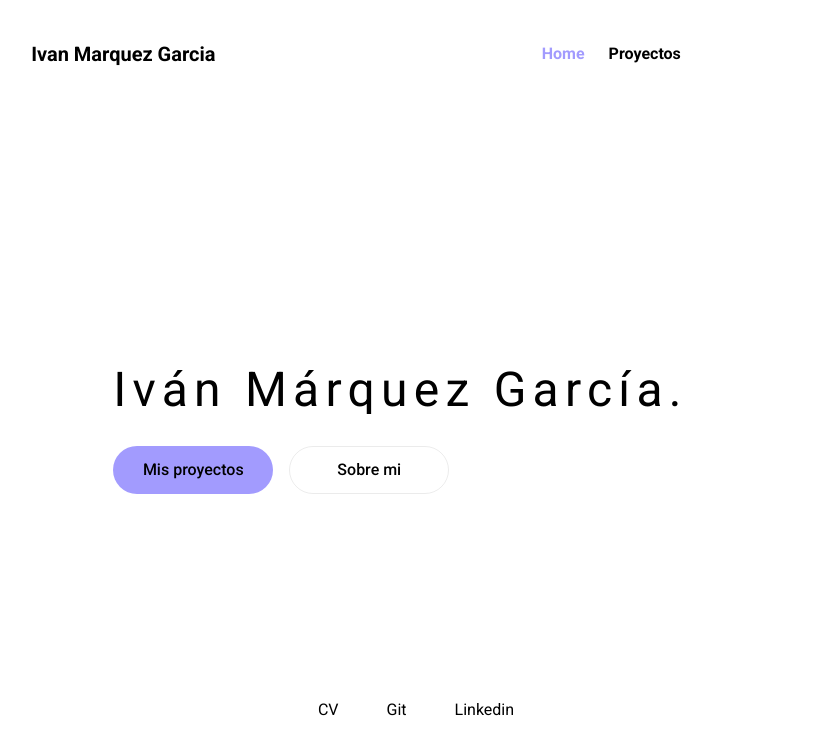
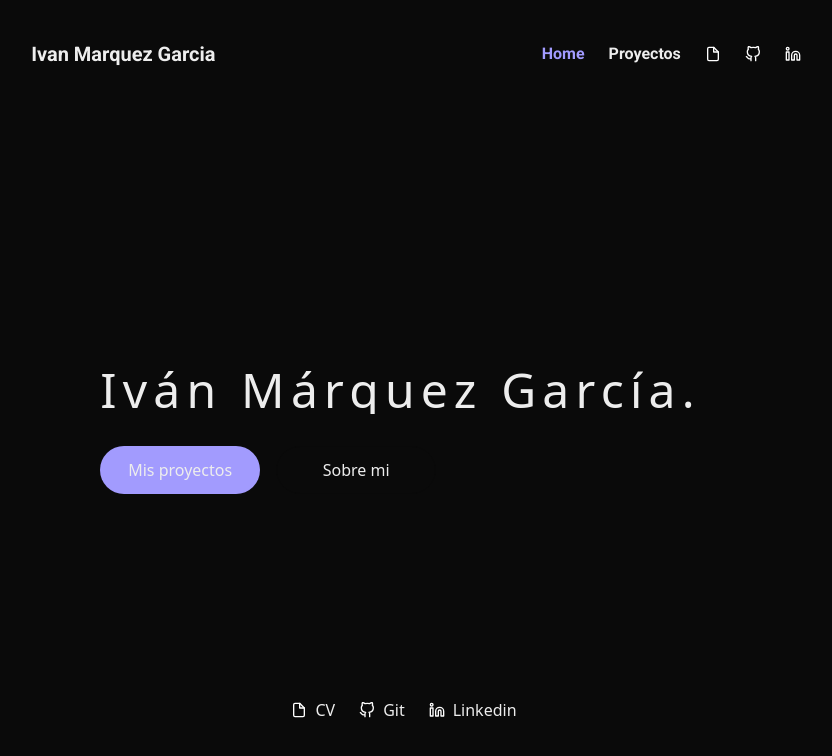
Before and after one commit to Ivanmg10/myself, a Next.js app: page / in a window 1280 px wide. Shown: the top 756 px of the page, without its empty margins (236-1068 px from the left). Built offline with nearby package versions, Linux system fonts and the light colour scheme.

Commit message:
feat: eliminate white background on linkedin website

```diff
--- a/src/app/globals.css
+++ b/src/app/globals.css
@@ -2,11 +2,9 @@
 
 /* --background: #a29bfe */
 
-@theme inline {
-  --color-background: var(--background);
-  --color-foreground: var(--foreground);
-  --font-sans: var(--font-geist-sans);
-  --font-mono: var(--font-geist-mono);
+:root {
+  --background: #0a0a0a;
+  --foreground: #ededed;
 }
 
 @media (prefers-color-scheme: dark) {
--- a/src/app/layout.tsx
+++ b/src/app/layout.tsx
@@ -20,7 +20,7 @@
 }>) {
   return (
     <html lang="en">
-      <body className={` ${roboto.className} antialiased`}>
+      <body className={`${roboto.className} antialiased`}>
         <LayoutContent>{children}</LayoutContent>
       </body>
     </html>
```
